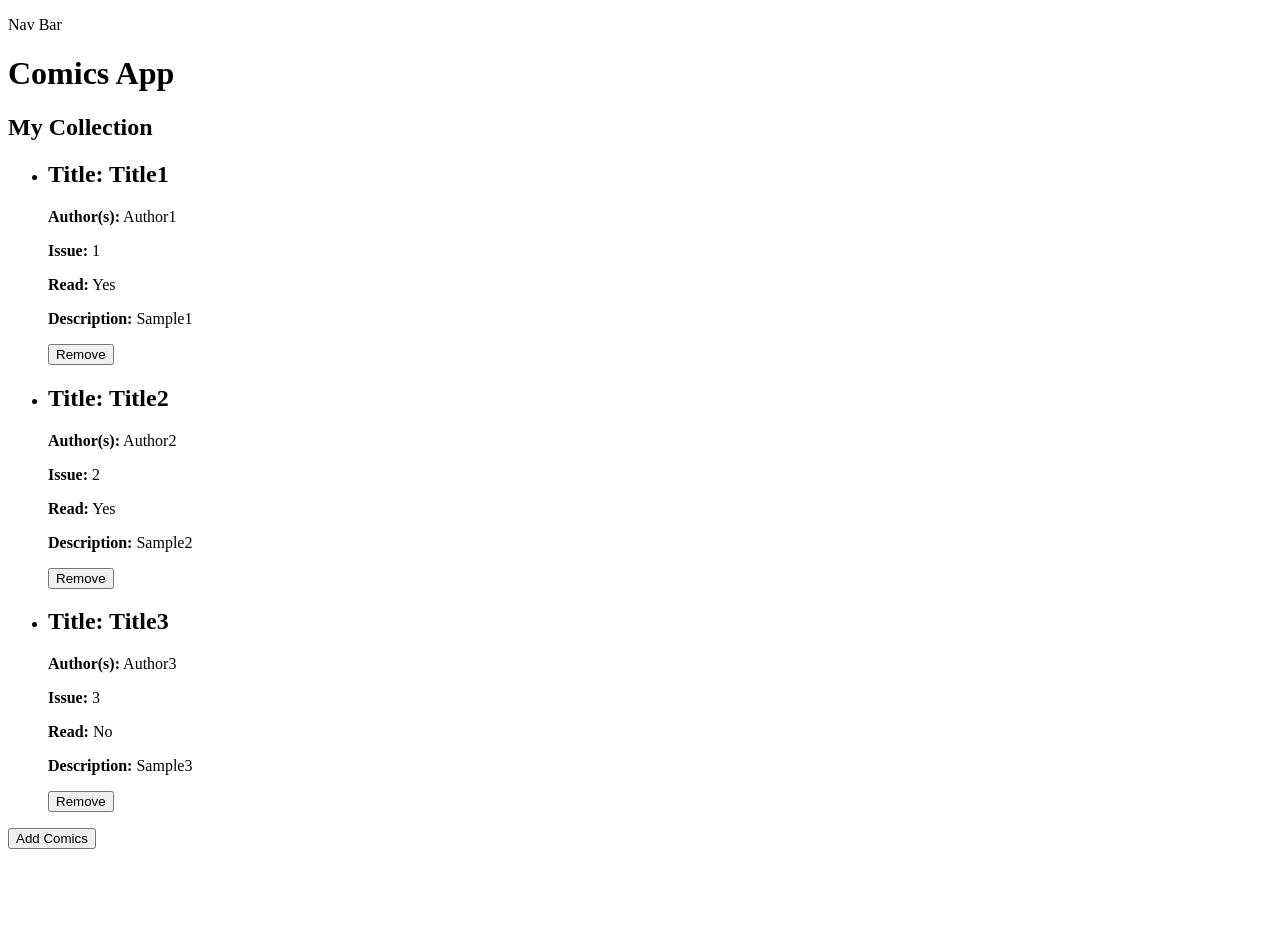
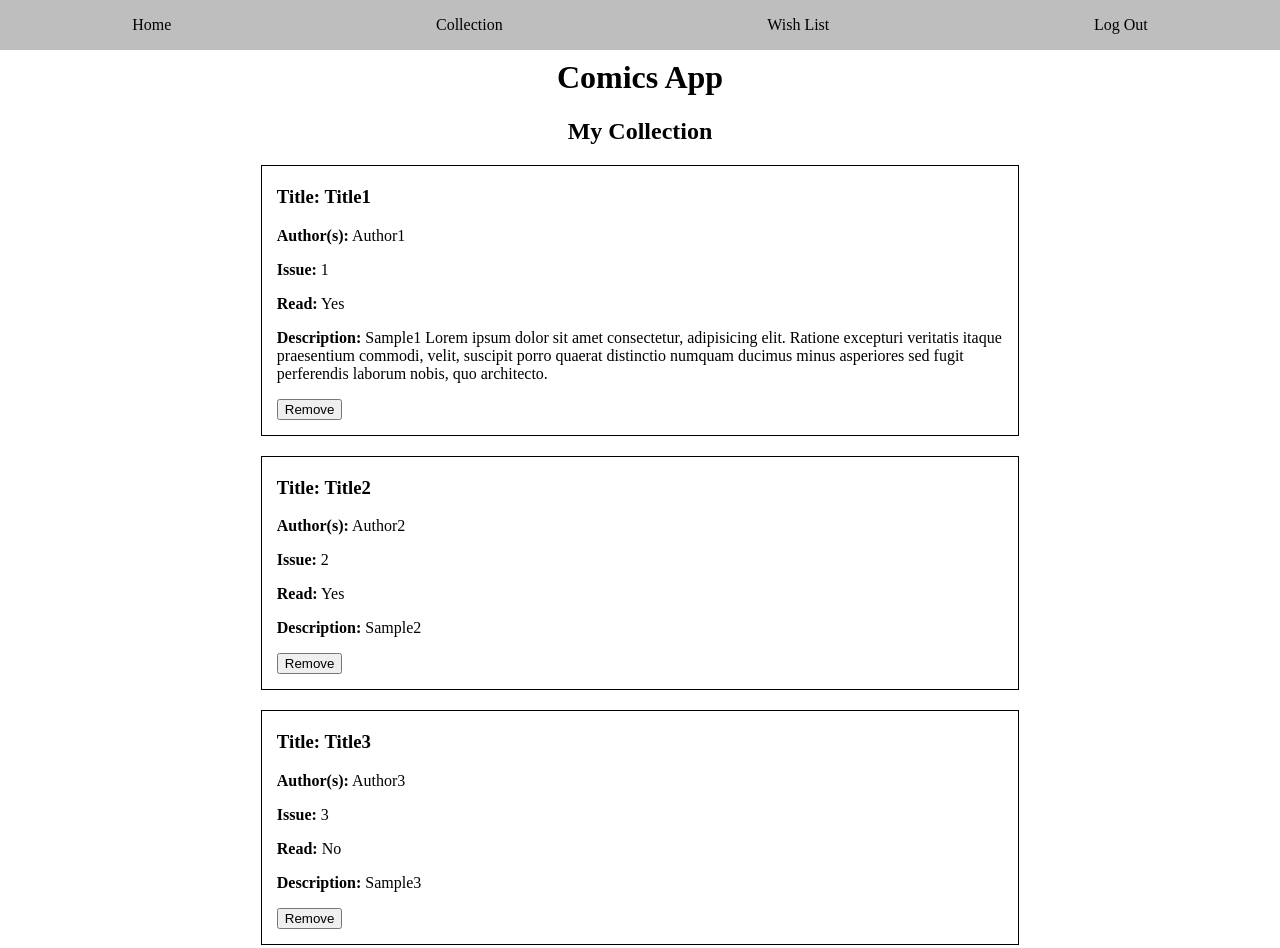
Before and after one commit to jdoliverr/capstone-wireframes, a plain HTML site: page wireframes/collection.html in a window 1280 px wide. Shown: the top 948 px of the page. Before the commit the page ends 857 px from the top, so only its background shows below. Drawn offline with Linux system fonts and the light colour scheme.

Commit message:
collection style

```diff
--- a/wireframes/collection.css
+++ b/wireframes/collection.css
@@ -0,0 +1,53 @@
+* {
+    box-sizing: border-box;
+}
+
+nav {
+    position: fixed;
+    top: 0;
+    right: 0;
+    left: 0;
+    background-color: rgb(190, 190, 190);
+    display: flex;
+    justify-content: space-around;
+}
+
+header {
+    text-align: center;
+    padding-top: 30px;
+}
+
+h2 {
+    text-align: center;
+}
+
+h3 {
+    margin-top: 5px;
+}
+
+ul {
+    list-style: none;
+    display: flex;
+    flex-direction: column;
+    align-items: center;
+    padding-left: 0px;
+}
+
+li {
+    border: 1px solid black;
+    width: 90%;
+    padding: 15px;
+    margin-bottom: 20px;
+}
+
+@media only screen and (min-width: 700px) {
+    li {
+        width: 70%;
+    }
+}
+
+@media only screen and (min-width: 1000px) {
+    li {
+        width: 60%;
+    }
+}
--- a/wireframes/collection.html
+++ b/wireframes/collection.html
@@ -4,10 +4,14 @@
     <meta charset="UTF-8">
     <meta name="viewport" content="width=device-width, initial-scale=1.0">
     <title>Collection wireframe</title>
+    <link rel="stylesheet" href="./collection.css" />
 </head>
 <body>
     <nav class="nav-bar">
-        <p>Nav Bar</p>
+        <p>Home</p>
+        <p>Collection</p>
+        <p>Wish List</p>
+        <p>Log Out</p>
     </nav>
     <Header>
         <h1>Comics App</h1>
@@ -16,15 +20,15 @@
         <h2>My Collection</h2>
         <ul class="comics-list">
             <li class="comics">
-                <h2><strong>Title:</strong> Title1</h2>
+                <h3>Title: Title1</h3>
                 <p><strong>Author(s):</strong> Author1</p>
                 <p><strong>Issue:</strong> 1</p>
                 <p><strong>Read:</strong> Yes</p>
-                <p><strong>Description:</strong> Sample1</p>
+                <p><strong>Description:</strong> Sample1  Lorem ipsum dolor sit amet consectetur, adipisicing elit. Ratione excepturi veritatis itaque praesentium commodi, velit, suscipit porro quaerat distinctio numquam ducimus minus asperiores sed fugit perferendis laborum nobis, quo architecto.</p>
                 <button>Remove</button>
             </li>
             <li class="comics">
-                <h2><strong>Title:</strong> Title2</h2>
+                <h3><strong>Title:</strong> Title2</h3>
                 <p><strong>Author(s):</strong> Author2</p>
                 <p><strong>Issue:</strong> 2</p>
                 <p><strong>Read:</strong> Yes</p>
@@ -32,7 +36,7 @@
                 <button>Remove</button>
             </li>
             <li class="comics">
-                <h2><strong>Title:</strong> Title3</h2>
+                <h3><strong>Title:</strong> Title3</h3>
                 <p><strong>Author(s):</strong> Author3</p>
                 <p><strong>Issue:</strong> 3</p>
                 <p><strong>Read:</strong> No</p>
--- a/wireframes/home.css
+++ b/wireframes/home.css
@@ -0,0 +1,18 @@
+* {
+    box-sizing: border-box;
+}
+
+nav {
+    position: fixed;
+    top: 0;
+    right: 0;
+    left: 0;
+    background-color: rgb(190, 190, 190);
+    display: flex;
+    justify-content: space-around;
+}
+
+header {
+    text-align: center;
+    padding-top: 30px;
+}
--- a/wireframes/landing.css
+++ b/wireframes/landing.css
@@ -0,0 +1,18 @@
+* {
+    box-sizing: border-box;
+}
+
+nav {
+    position: fixed;
+    top: 0;
+    right: 0;
+    left: 0;
+    background-color: rgb(190, 190, 190);
+    display: flex;
+    justify-content: space-around;
+}
+
+header {
+    text-align: center;
+    padding-top: 30px;
+}
--- a/wireframes/login.css
+++ b/wireframes/login.css
@@ -0,0 +1,18 @@
+* {
+    box-sizing: border-box;
+}
+
+nav {
+    position: fixed;
+    top: 0;
+    right: 0;
+    left: 0;
+    background-color: rgb(190, 190, 190);
+    display: flex;
+    justify-content: space-around;
+}
+
+header {
+    text-align: center;
+    padding-top: 30px;
+}
--- a/wireframes/signup.css
+++ b/wireframes/signup.css
@@ -0,0 +1,18 @@
+* {
+    box-sizing: border-box;
+}
+
+nav {
+    position: fixed;
+    top: 0;
+    right: 0;
+    left: 0;
+    background-color: rgb(190, 190, 190);
+    display: flex;
+    justify-content: space-around;
+}
+
+header {
+    text-align: center;
+    padding-top: 30px;
+}
--- a/wireframes/wish-list.css
+++ b/wireframes/wish-list.css
@@ -0,0 +1,18 @@
+* {
+    box-sizing: border-box;
+}
+
+nav {
+    position: fixed;
+    top: 0;
+    right: 0;
+    left: 0;
+    background-color: rgb(190, 190, 190);
+    display: flex;
+    justify-content: space-around;
+}
+
+header {
+    text-align: center;
+    padding-top: 30px;
+}
```
Also changed, not shown: wireframes/home.html (+4 -1 lines), wireframes/landing.html (+4 -1 lines), wireframes/login.html (+4 -1 lines), wireframes/signup.html (+4 -1 lines), wireframes/wish-list.html (+7 -4 lines).
